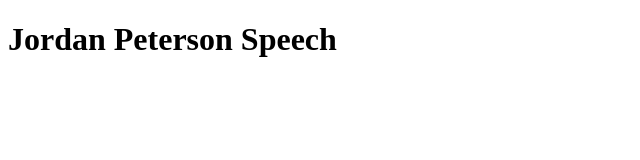
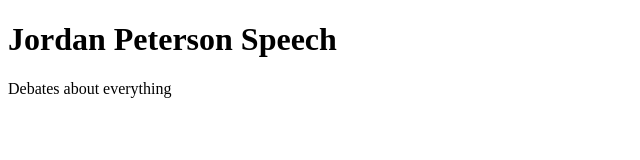
Before and after one commit to Jajuan-Brainstation/test-repo, a plain HTML site: page index.html in a window 1280 px wide. Shown: the whole page, without its empty margins (0-640 px from the left). Drawn offline with Linux system fonts and the light colour scheme.

Commit message:
add paragraph description

```diff
--- a/index.html
+++ b/index.html
@@ -10,5 +10,6 @@
     </head>
     <body>
         <h1>Jordan Peterson Speech</h1>
+        <p>Debates about everything</p>
     </body>
 </html>
```
